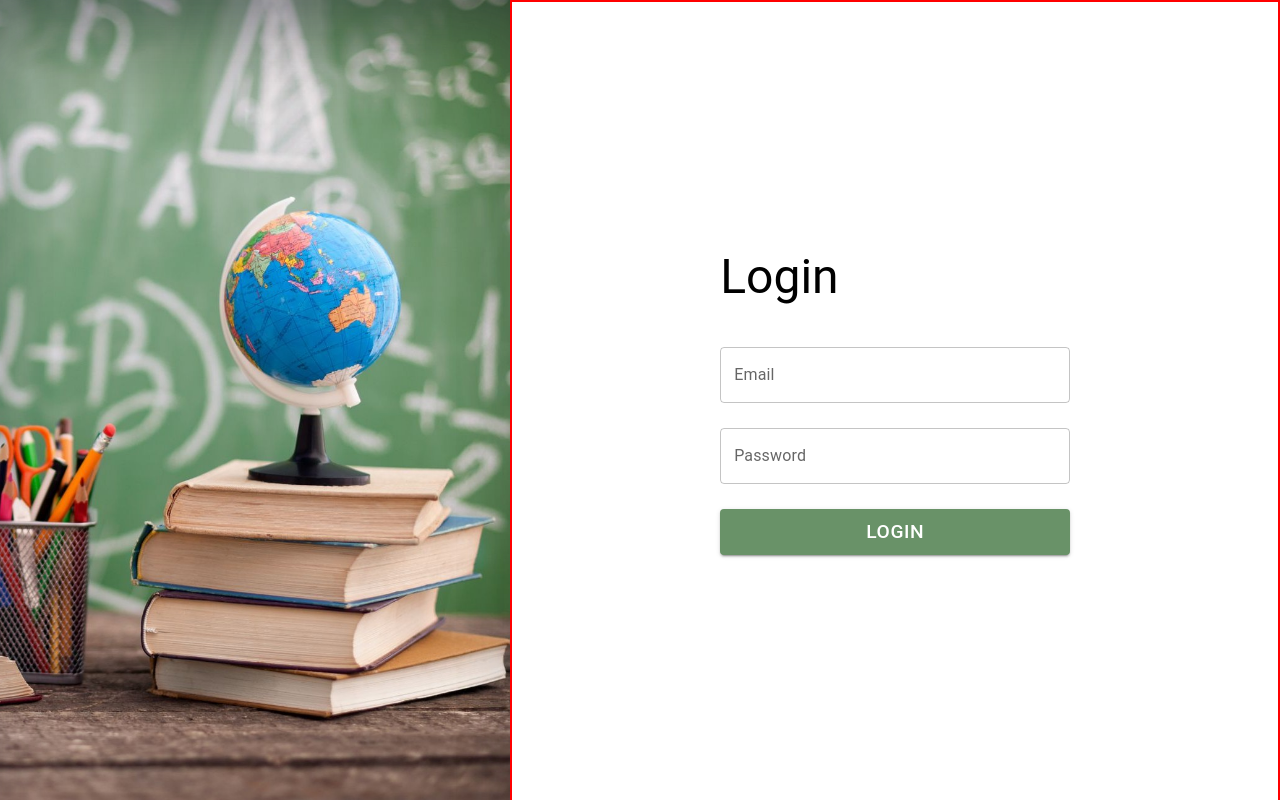
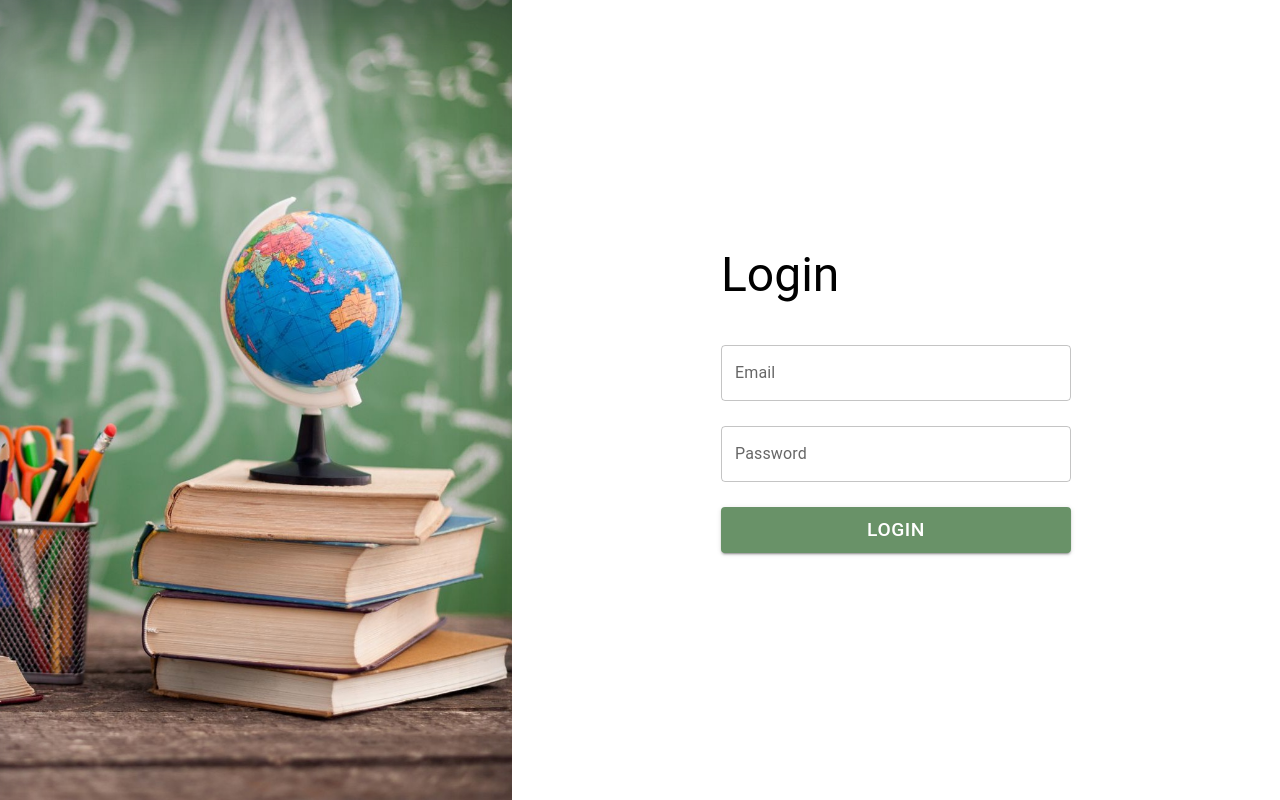
Before and after one commit to ItsMeVishal007/School-Management, a React (Create React App) app in the folder client/: page /login in a window 1280 px wide. Built offline with nearby package versions, Linux system fonts and the light colour scheme.

Commit message:
making input  field reusable

```diff
--- a/client/package.json
+++ b/client/package.json
@@ -12,6 +12,7 @@
     "@types/node": "^12.20.28",
     "@types/react": "^17.0.27",
     "@types/react-dom": "^17.0.9",
+    "axios": "^0.22.0",
     "node-sass": "^6.0.1",
     "react": "^17.0.2",
     "react-dom": "^17.0.2",
--- a/client/src/Pages/auth/Login.tsx
+++ b/client/src/Pages/auth/Login.tsx
@@ -15,8 +15,8 @@ const Login: React.FC = () => {
           <Typography variant='h3' component='div' gutterBottom>
             Login
           </Typography>
-          <Input label='Email' />
-          <Input label='Password' />
+          <Input onChange={(e: any)=>console.log(e.target.value)} label='Email' />
+          <Input onChange={(e: any)=>console.log(e.target.value)} label='Password' />
           <Button btnType="Primary" label="Login" onClick={()=> console.log("hello world")} />
         </div>
       </div>
--- a/client/src/components/Input.tsx
+++ b/client/src/components/Input.tsx
@@ -1,12 +1,20 @@
-import React from "react";
+import React, { useState } from "react";
 import TextField from "@mui/material/TextField";
 
-interface InputInterface{
-    label: string;
+interface InputInterface {
+  label: string;
+  onChange: (e: string | any) => any;
 }
 
-const Input: React.FC<InputInterface> = ({label}) => {
-  return <TextField  id='outlined-basic' label={label} variant='outlined' />;
+const Input: React.FC<InputInterface> = ({ label, onChange }) => {
+  return (
+    <TextField
+      id='outlined-basic'
+      label={label}
+      variant='outlined'
+      onChange={onChange}
+    />
+  );
 };
 
 export default Input;
--- a/client/src/styles/auth/Login.scss
+++ b/client/src/styles/auth/Login.scss
@@ -26,7 +26,6 @@
   & .right-Section {
     width: 60vw;
     height: 100vh;
-    border: 2px solid red;
     display: flex;
     flex-direction: column;
     justify-content: center;
```
Also changed, not shown: 1 other file (tests, documents, lock files or other folders).
